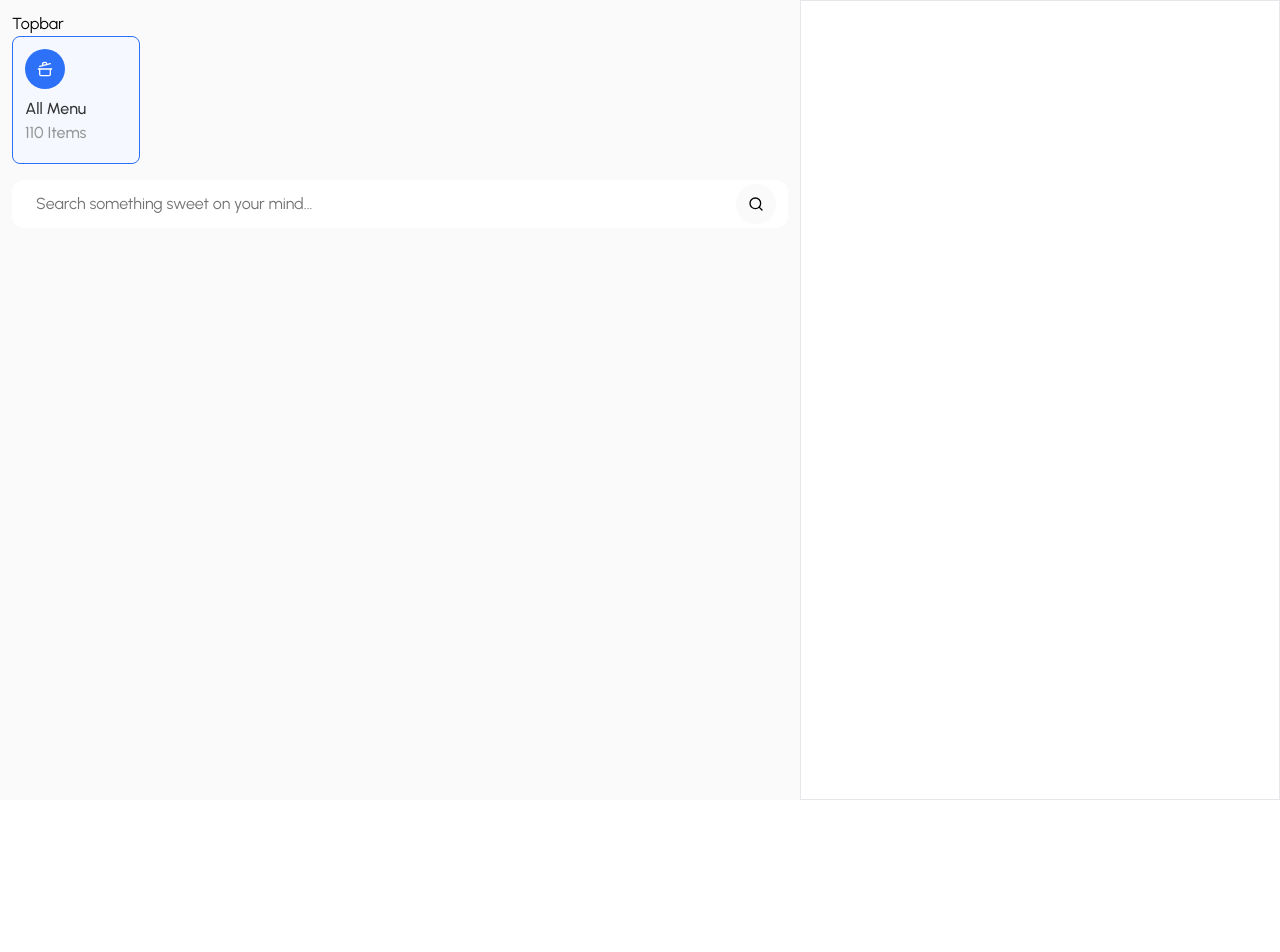
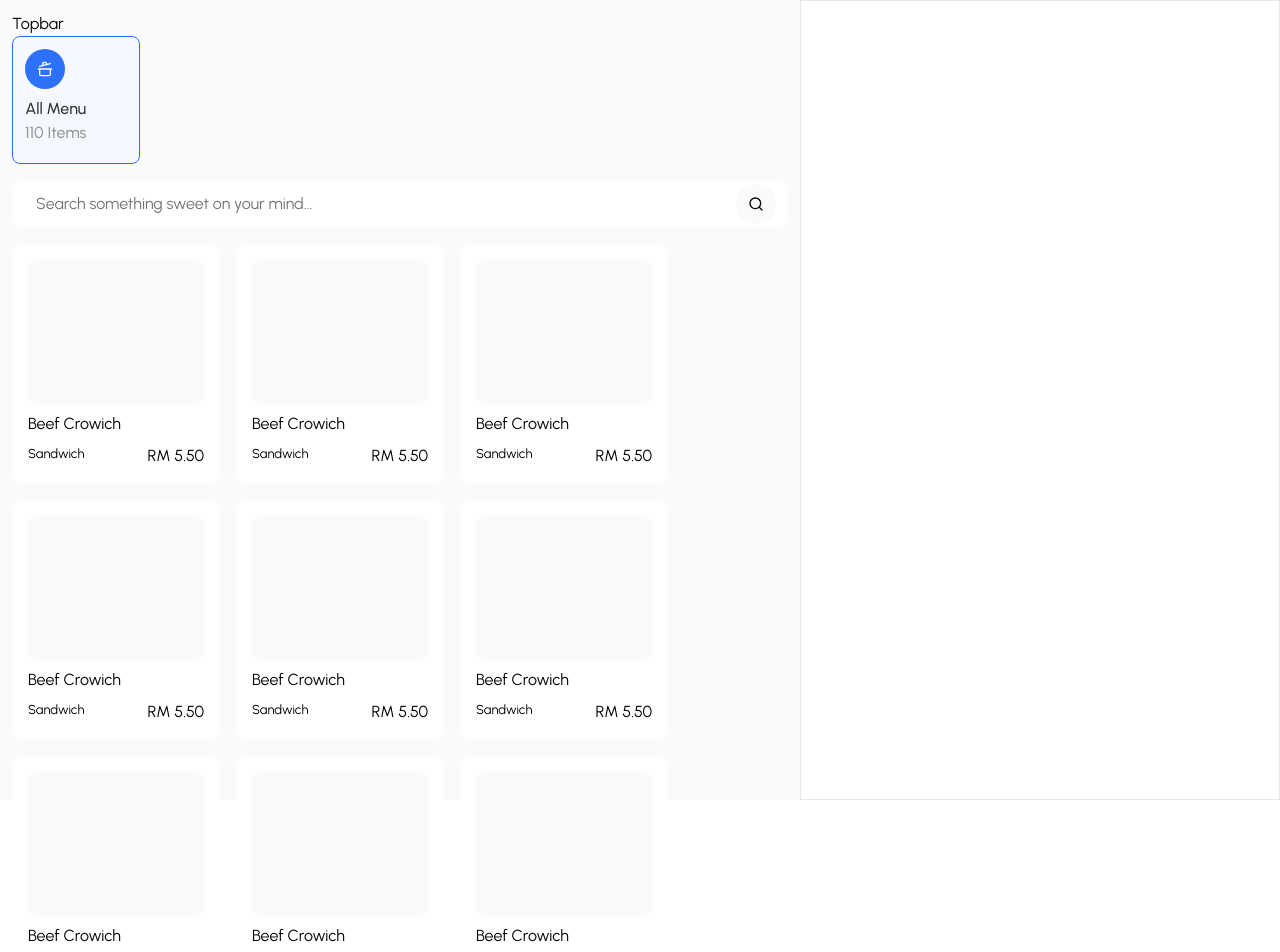
Before and after one commit to faizjamaludin/bakari-fe, a React (Vite) app: page / in a window 1280 px wide. Shown: the top 952 px of the page. Before the commit the page ends 800 px from the top, so only its background shows below. Built offline with nearby package versions, Linux system fonts and the light colour scheme.

Commit message:
add typescript in menucard

```diff
--- /dev/null
+++ b/src/components/MenuCard/MenuCard.tsx
@@ -0,0 +1,20 @@
+import React from "react";
+import type { ProductMenuProps } from "@/interface";
+
+export default function MenuCard({
+  name,
+  category,
+  price,
+  image,
+}: ProductMenuProps) {
+  return (
+    <div className="flex flex-col bg-background-primary h-60 w-52 rounded-md p-md">
+      <div className="flex bg-background-secondary h-full rounded-sm"></div>
+      <p className="my-xs text-md">{name}</p>
+      <div className="flex flex-row justify-between">
+        <span className="text-sm">{category}</span>
+        <span>RM {price.toFixed(2)}</span>
+      </div>
+    </div>
+  );
+}
--- a/src/components/index.ts
+++ b/src/components/index.ts
@@ -1,5 +1,6 @@
 import Topbar from "./Topbar/Topbar";
 import CategoryCard from "./CategoryCard/CategoryCard";
 import { InputSearchMenu } from "./Input/Input";
+import MenuCard from "./MenuCard/MenuCard";
 
-export { Topbar, CategoryCard, InputSearchMenu };
+export { Topbar, CategoryCard, InputSearchMenu, MenuCard };
--- a/src/interface/index.ts
+++ b/src/interface/index.ts
@@ -1,3 +1,4 @@
 import type { LayoutProps } from "./layout";
+import type { ProductMenuProps } from "./product";
 
-export type { LayoutProps };
+export type { LayoutProps, ProductMenuProps };
--- /dev/null
+++ b/src/interface/product.ts
@@ -0,0 +1,6 @@
+export type ProductMenuProps = {
+  name: string;
+  category: string;
+  price: number;
+  image?: string;
+};
--- a/src/pages/POS/POS.tsx
+++ b/src/pages/POS/POS.tsx
@@ -1,6 +1,6 @@
 import React from "react";
 import { POSLayout } from "@/layouts";
-import { CategoryCard, InputSearchMenu, Topbar } from "@/components";
+import { CategoryCard, InputSearchMenu, MenuCard, Topbar } from "@/components";
 
 export default function POS() {
   return (
@@ -9,6 +9,18 @@ export default function POS() {
       <div className="flex flex-col gap-y-md">
         <CategoryCard />
         <InputSearchMenu />
+        <div className="flex flex-row flex-wrap gap-md">
+          <MenuCard name="Beef Crowich" category="Sandwich" price={5.5} />
+          <MenuCard name="Beef Crowich" category="Sandwich" price={5.5} />
+          <MenuCard name="Beef Crowich" category="Sandwich" price={5.5} />
+          <MenuCard name="Beef Crowich" category="Sandwich" price={5.5} />
+          <MenuCard name="Beef Crowich" category="Sandwich" price={5.5} />
+          <MenuCard name="Beef Crowich" category="Sandwich" price={5.5} />
+          <MenuCard name="Beef Crowich" category="Sandwich" price={5.5} />
+          <MenuCard name="Beef Crowich" category="Sandwich" price={5.5} />
+          <MenuCard name="Beef Crowich" category="Sandwich" price={5.5} />
+          <MenuCard name="Beef Crowich" category="Sandwich" price={5.5} />
+        </div>
       </div>
     </POSLayout>
   );
```
